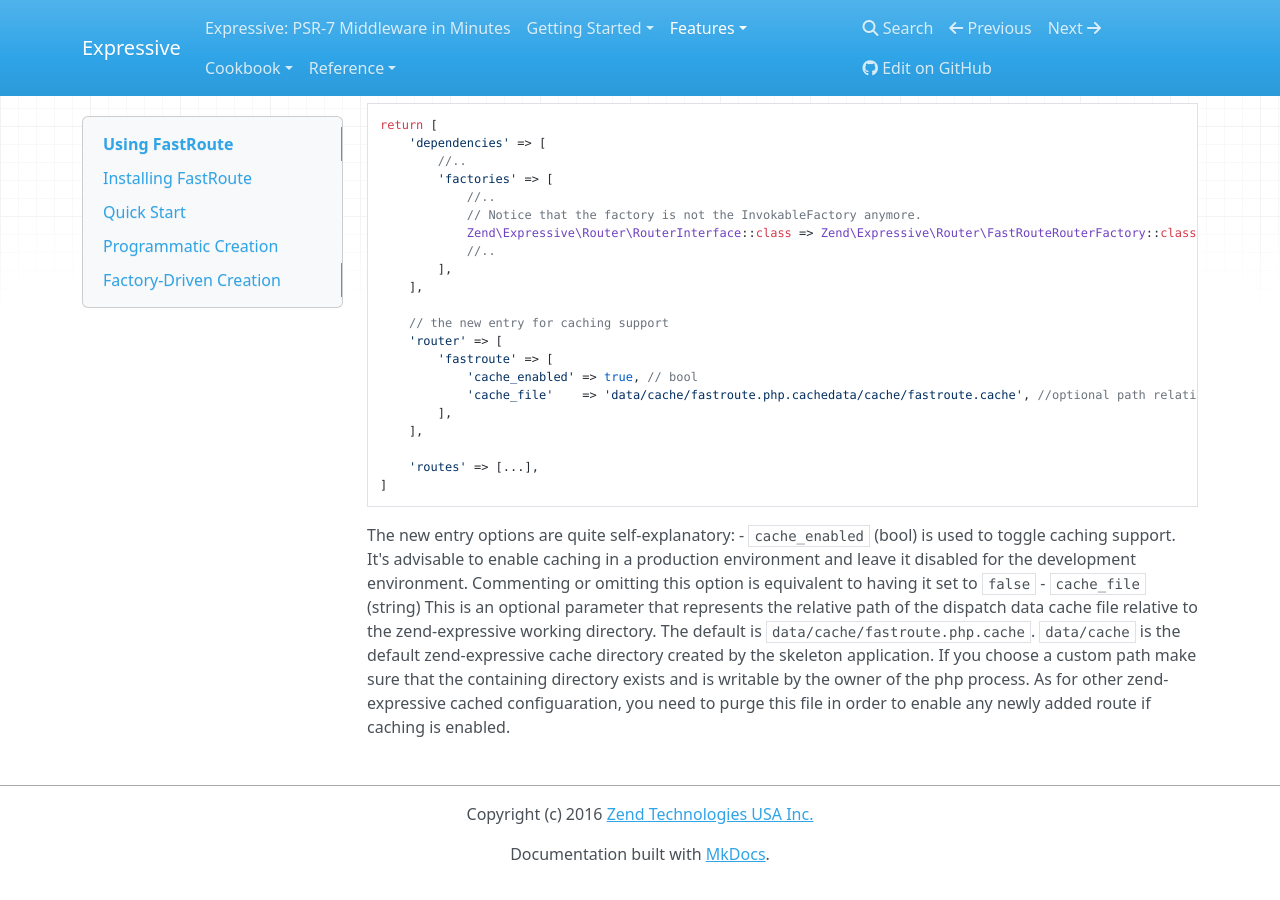
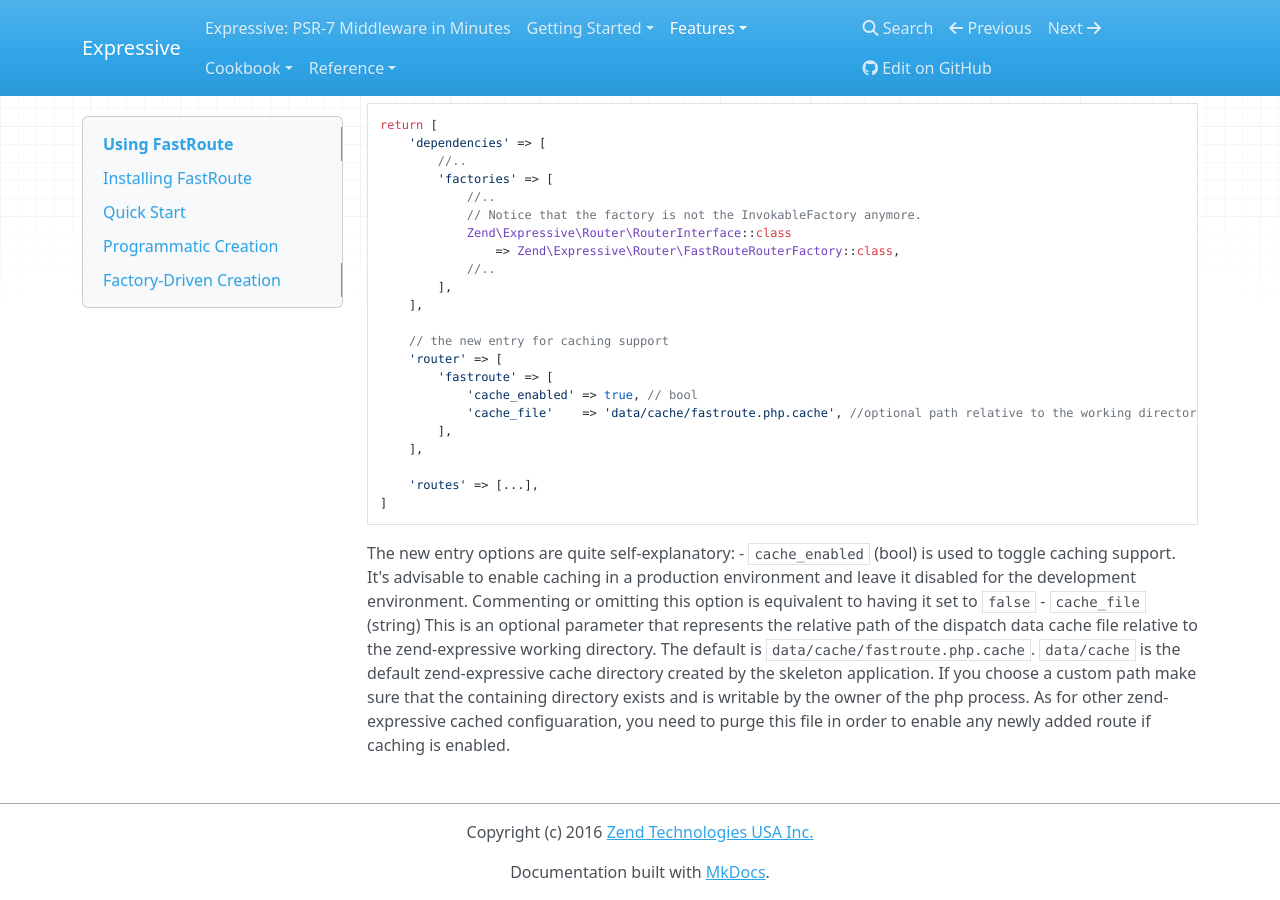
Before and after one commit to zendframework/zend-expressive, an MkDocs documentation site: the page built from doc/book/features/router/fast-route.md, in a window 1280 px wide and 900 px high, scrolled down 5233 px. Built offline with MkDocs 1.6.1, drawn with Linux system fonts in a browser that asks for light colours; nearby versions of some CDN libraries; old or Windows-style settings are respelled for this version of MkDocs.

Commit message:
Update fast-route.md

```diff
--- a/doc/book/features/router/fast-route.md
+++ b/doc/book/features/router/fast-route.md
@@ -295,7 +295,8 @@
         'factories' => [
             //..
             // Notice that the factory is not the InvokableFactory anymore.
-            Zend\Expressive\Router\RouterInterface::class => Zend\Expressive\Router\FastRouteRouterFactory::class,
+            Zend\Expressive\Router\RouterInterface::class
+                => Zend\Expressive\Router\FastRouteRouterFactory::class,
             //..
         ],
     ],
@@ -304,7 +305,7 @@
     'router' => [
         'fastroute' => [
             'cache_enabled' => true, // bool
-            'cache_file'    => 'data/cache/fastroute.php.cachedata/cache/fastroute.cache', //optional path relative to the working directory
+            'cache_file'    => 'data/cache/fastroute.php.cache', //optional path relative to the working directory
         ],
     ],
 
```
